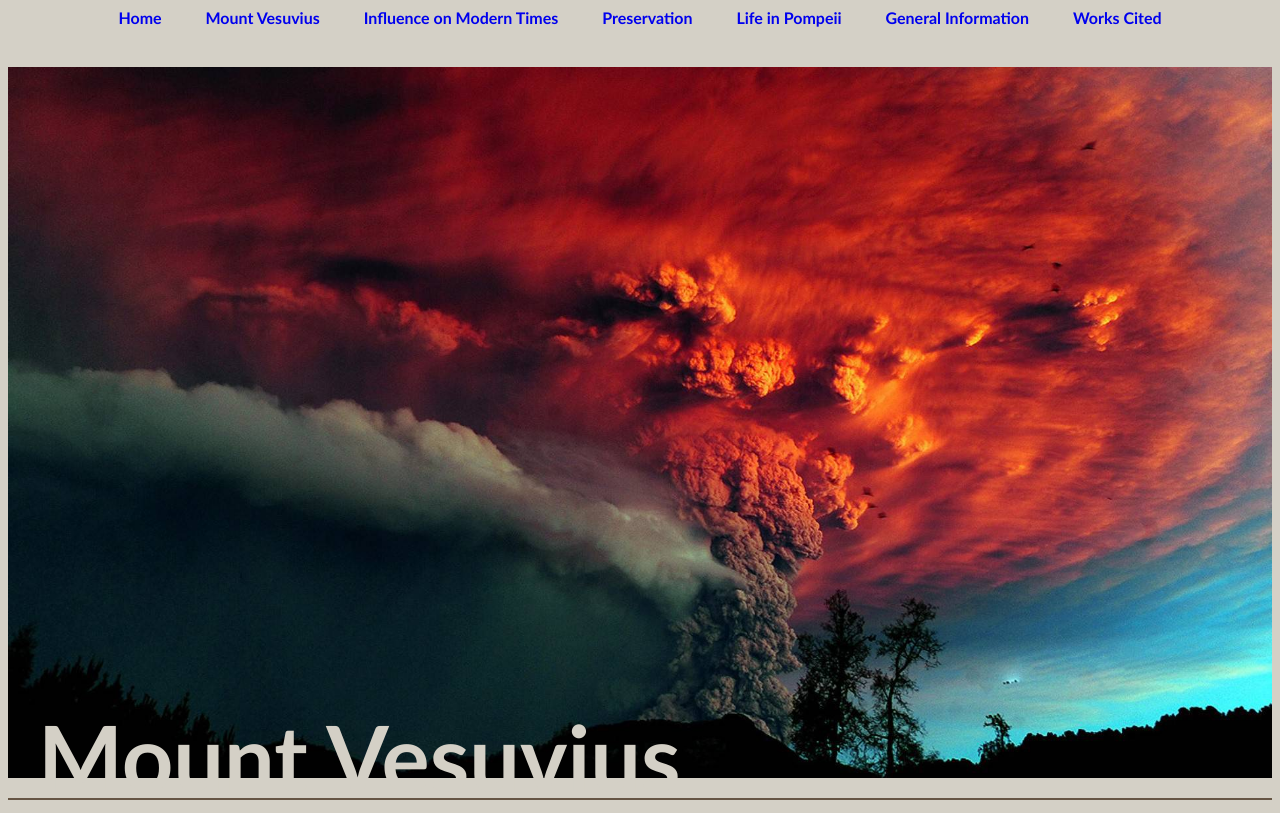
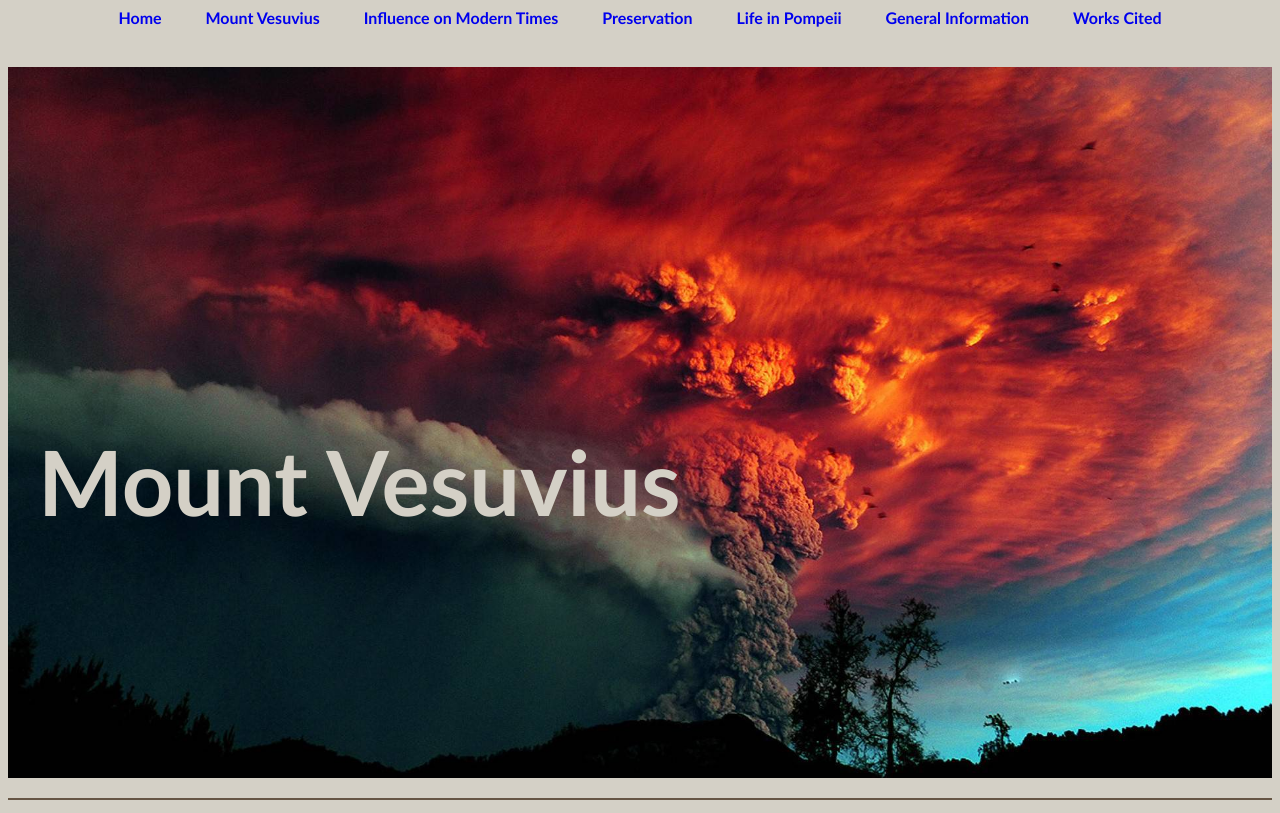
Before and after one commit to mjgrady22/mjgrady22.github.io, a plain HTML site: page Mount Vesuvius.html in a window 1280 px wide. Shown: the top 813 px of the page. Drawn offline with Linux system fonts and the light colour scheme.

Commit message:
Update Mount Vesuvius.html

```diff
--- a/Mount Vesuvius.html
+++ b/Mount Vesuvius.html
@@ -17,7 +17,7 @@
 
 <div class="header">
   <img src="Mount Vesuvius Main.jpg" width=100%>
-  <h1 class="vesuvius"> Mount Vesuvius </h1>
+  <h1 style="position: absolute; top: 300px;"> Mount Vesuvius </h1>
 </div>
 
 <hr>
```
